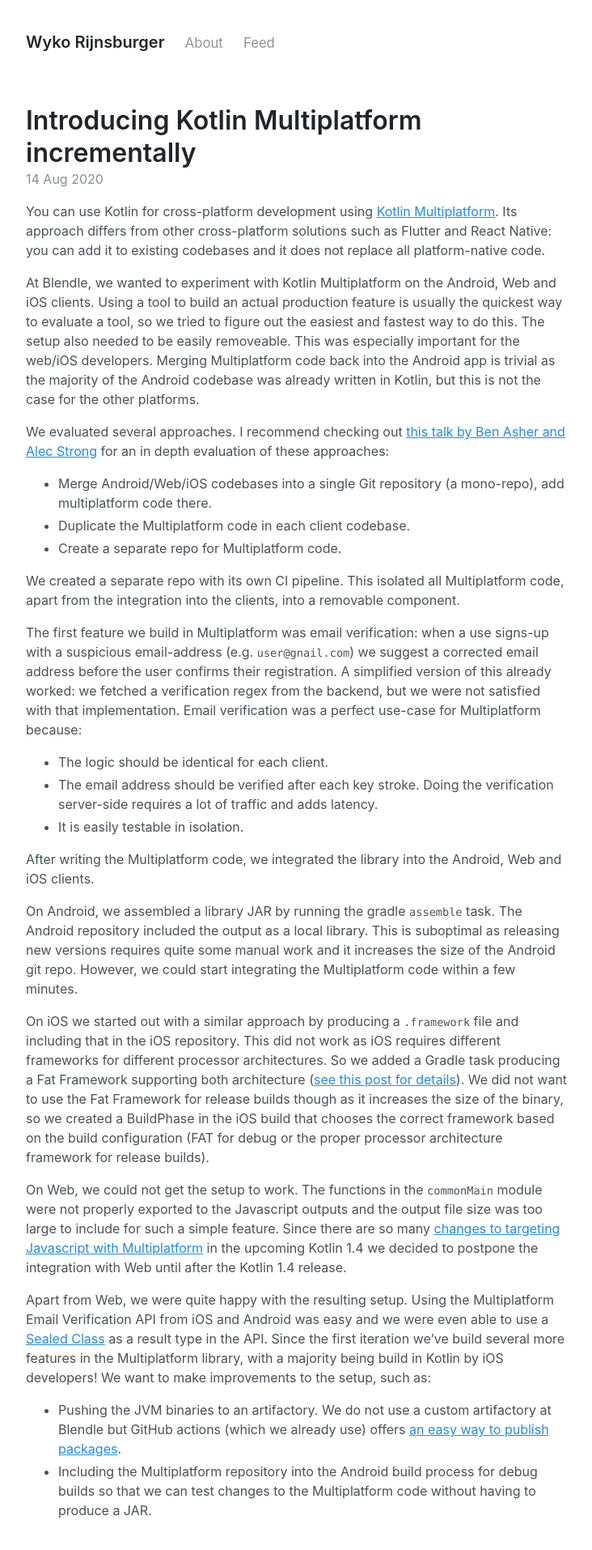
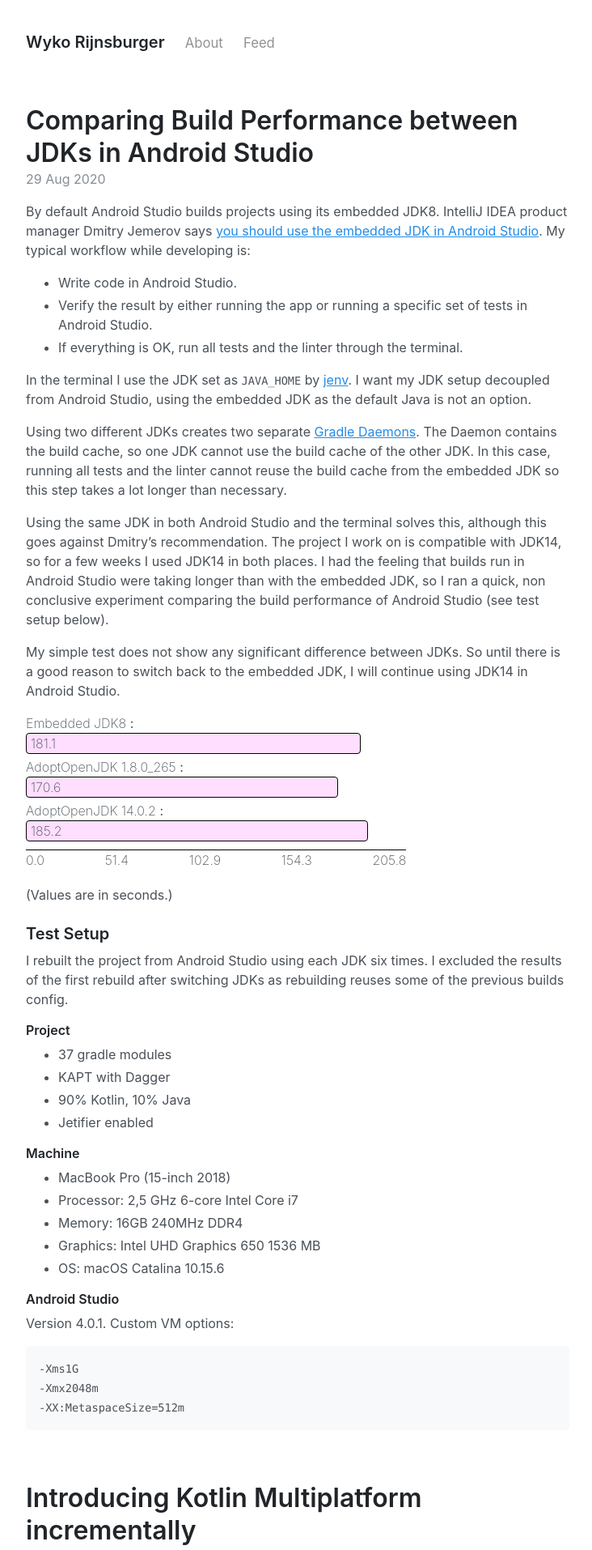
Before and after one commit to utwyko/utwyko.github.io, a Jekyll site: the page built from index.html, in a window 1280 px wide. Shown: the top 1914 px of the page at 81% size, without its empty margins (272-1004 px from the left). Built offline with Jekyll 4.4.1, drawn with Linux system fonts in a browser that asks for light colours; the list of posts is cut into pages by our own code; some of the changed text lies outside the part shown.

Commit message:
Add JDK build performance post.

````diff
--- a/_includes/head.html
+++ b/_includes/head.html
@@ -11,6 +11,7 @@
   </title>
 
   <link rel="stylesheet" href="{{ 'styles.css' | relative_url }}">
+  <link rel="stylesheet" href="/assets/css/ChartSS.css">
   <link rel="apple-touch-icon-precomposed" sizes="144x144" href="{{ '/assets/apple-touch-icon-precomposed.png' | relative_url }}">
   <link rel="shortcut icon" href="{{ '/assets/favicon.ico' | relative_url }}">
   <link rel="alternate" type="application/atom+xml" title="{{ site.title }}" href="{{ 'atom.xml' | relative_url }}">
--- /dev/null
+++ b/_posts/2020-08-29-jdk-build-performance-as-studio.md
@@ -0,0 +1,53 @@
+---
+layout: post
+title:  "Comparing Build Performance between JDKs in Android Studio"
+date:   2020-08-29
+categories: Dev
+tags: [kotlin, android, mobile]
+---
+
+By default Android Studio builds projects using its embedded JDK8. IntelliJ IDEA product manager Dmitry Jemerov says [you should use the embedded JDK in Android Studio][yole]. My typical workflow while developing is:
+- Write code in Android Studio.
+- Verify the result by either running the app or running a specific set of tests in Android Studio.
+- If everything is OK, run all tests and the linter through the terminal.
+
+In the terminal I use the JDK set as `JAVA_HOME` by [jenv][jenv]. I want my JDK setup decoupled from Android Studio, using the embedded JDK as the default Java is not an option.
+
+Using two different JDKs creates two separate [Gradle Daemons][daemon]. The Daemon contains the build cache, so one JDK cannot use the build cache of the other JDK.
+In this case, running all tests and the linter cannot reuse the build cache from the embedded JDK so this step takes a lot longer than necessary.
+
+Using the same JDK in both Android Studio and the terminal solves this, although this goes against Dmitry's recommendation. The project I work on is compatible with JDK14, so for a few weeks I used JDK14 in both places. I had the feeling that builds run in Android Studio were taking longer than with the embedded JDK, so I ran a quick, non conclusive experiment comparing the build performance of Android Studio (see test setup below).
+
+My simple test does not show any significant difference between JDKs. So until there is a good reason to switch back to the embedded JDK, I will continue using JDK14 in Android Studio.
+
+{% include jdk_comparison_bar_chart.html %}
+(Values are in seconds.)
+
+### Test Setup
+I rebuilt the project from Android Studio using each JDK six times. I excluded the results of the first rebuild after switching JDKs as rebuilding reuses some of the previous builds config.
+
+#### Project
+- 37 gradle modules
+- KAPT with Dagger
+- 90% Kotlin, 10% Java
+- Jetifier enabled
+
+#### Machine
+- MacBook Pro (15-inch 2018)
+- Processor: 2,5 GHz 6-core Intel  Core i7
+- Memory: 16GB 240MHz DDR4
+- Graphics: Intel UHD Graphics 650 1536 MB
+- OS: macOS Catalina 10.15.6
+
+#### Android Studio
+Version 4.0.1.
+Custom VM options:
+```
+-Xms1G
+-Xmx2048m
+-XX:MetaspaceSize=512m
+```
+
+[yole]: https://stackoverflow.com/a/52914187/2999211
+[jenv]: https://github.com/jenv/jenv
+[daemon]: https://docs.gradle.org/current/userguide/gradle_daemon.html
--- /dev/null
+++ b/assets/css/ChartSS.css
@@ -0,0 +1,305 @@
+:root {
+
+    /* default pallette colors */
+    --chart-pallette-1:#FB08FF;
+    --chart-pallette-2:#74FF21;
+    --chart-pallette-3:#21FFFE;
+    --chart-pallette-4:#FF7321;
+    --chart-pallette-5:#3600FF;
+    --chart-pallette-6:#FFE819;
+
+    --chart-pallette-light-1:#FB08FF22;
+    --chart-pallette-light-2:#74FF2122;
+    --chart-pallette-light-3:#21FFFE22;
+    --chart-pallette-light-4:#FF732122;
+    --chart-pallette-light-5:#3600FF22;
+    --chart-pallette-light-6:#FFE81922;
+
+    --default-hover-color:#777777;
+
+    --default-light-background:#3600FF11;
+
+    --scatter-text-color:black;
+    --bar-block-text-color:black;
+    --default-border-style: 0.5px solid black;
+
+
+    --label-font-family: -apple-system, BlinkMacSystemFont, "Segoe UI", Roboto, Oxygen-Sans, Ubuntu, Cantarell, "Helvetica Neue", sans-serif;
+    --label-font-weight:200;
+
+    /* sizes */
+    --default-chart-width:70%;
+    --default-chart-height:300px;
+    --default-stack-width:150px;
+    --default-stack-padding:50px;
+    --bar-block-text-color:black;
+
+
+    }
+
+    .ChartLabel {
+     font-family:var(--label-font-family);
+     font-weight:var(--label-font-weight);
+    }
+
+    .BarList {
+     display:flex;
+     flex-direction:column;
+     justify-content:space-between;
+     align-items:flex-start;
+     width:var(--default-chart-width);
+     list-style-position: outside;
+     list-style:none;
+     padding-bottom:12pt;
+     padding-left:0px;
+    }
+
+    .BarValue {
+     background-color:var(--bar-color,var(--chart-pallette-light-1));
+     display:flex;
+     align-items:flex-start;
+     width:var(--bar-length);
+     border-radius:4px;
+     border:var(--default-border-style);
+     padding-left:5px;
+     font-family:var(--label-font-family);
+     font-weight:var(--label-font-weight);
+    }
+
+
+
+    .BarLi {
+     width:100%;
+     list-style-position: outside;
+     list-style:none;
+    }
+
+    .XTicks {
+     display:flex;
+     flex-direction:row;
+     align-items:flex-start;
+     justify-content:space-between;
+     height:12px;
+     border-top: 1px solid black;
+     width:100%;
+     margin-top:6px;
+    }
+
+    .TickLabel:before {
+     content:var(--tick-label);
+     font-family:var(--label-font-family);
+     font-weight:var(--label-font-weight);
+    }
+
+    .BarValue:hover { background-color: var(--default-hover-color); }
+
+
+    .PlotOuterContainer {
+     position:relative;
+     background-color:transparent;
+     display:flex;
+     flex-direction:row;
+     align-items:flex-start;
+     width:var(--default-chart-width);
+     height: var(--default-chart-height);
+    }
+
+    .ScatterMainContainer {
+     position:relative;
+     background-color:var(--default-light-background);
+     display:flex;
+     flex-direction:row;
+     align-items:flex-end;
+     border-left:0.5px solid black;
+     border-bottom:0.5px solid black;
+     height: var(--default-chart-height);
+     width:100%
+    }
+
+    .ScatterPoint {
+        width: var(--pixel-x-percent);
+        height: var(--pixel-y-percent);
+        background-color: transparent;
+        position: absolute;
+        display:flex;
+        flex-direction:column;
+        align-items:flex-end;
+    }
+
+    .ScatterPoint:after {
+        --scatter-circle-color:#77DFFF;
+        content: "";
+        position: absolute;
+        height: 100%;
+        width: 10px;
+        top: -5px;
+        background-image: radial-gradient(circle at center, var(--scatter-marker-color,var(--chart-pallette-3)) 5px, transparent 5px);
+        background-size: 10px 10px;
+        background-position: top center;
+        background-repeat: no-repeat;
+    }
+
+
+    .ScatterPoint:before {
+        left: 0px;
+    }
+    .ScatterPoint:after {
+        right: -5px;
+    }
+
+    .ScatterValue {
+     list-style-position: outside;
+     list-style:none;
+     text-align: right;
+     width:100%;
+     color:var(--scatter-text-color);
+     font-family:var(--label-font-family);
+     font-weight:var(--label-font-weight);
+    }
+
+    .YTicks {
+     display:flex;
+     flex-direction:column;
+     align-items:flex-start;
+     justify-content:space-between;
+     height:100%;
+     border-right: 1px solid black;
+     margin-top:6px;
+     font-family:var(--label-font-family);
+     font-weight:var(--label-font-weight);
+    }
+
+    .FlexColumn {
+     display:flex;
+     flex-direction:column;
+     height:100%;
+     width:100%;
+    }
+
+    .FlexRow {
+     display:flex;
+     flex-direction:row;
+     height:100%;
+     width:100%;
+    }
+
+    /* hacks */
+    .FlexColumn > .BarLi > .XTicks {
+     margin-top:0px;
+    }
+
+
+    .InvisibleListItem {
+     width:0;
+     height:0;
+     font-size:0;
+    }
+
+    .LineOuterContainer {
+     background-color:var(--default-light-background);
+     display:flex;
+     flex-direction:row;
+     align-items:flex-start;
+     justify-content:space-evenly;
+     height: var(--default-chart-height);
+     list-style-position: outside;
+     list-style:none;
+    }
+
+
+
+
+    .SegmentContainer {
+     background-color:transparent;
+     display:flex;
+     flex-direction:column;
+     justify-content:flex-end;
+     flex-grow:1;
+     height: 100%;
+    }
+
+    .LineSegment {
+     list-style-position: outside;
+     list-style:none;
+     font-size:0;
+     border-top-color:var(--chart-pallette-3);
+     border-top-width:2px;
+     height:calc(var(--line-y-to) - var(--line-y-from));
+     --positive-slope:to top left;
+     --negative-slope:to top right;
+
+     background:
+     linear-gradient(var(--line-slope),
+                 transparent 0%,
+                 transparent calc(50% - 2px),
+                 var(--chart-pallette-3) 50%,
+                 transparent calc(50% + 2px),
+                 transparent 100%);
+    }
+
+    .LineBlock {
+     height:var(--line-y-from);
+     width:100%;
+     background-color:transparent;
+    }
+
+    .BarBlock {
+     height:var(--stack-height);
+     width:var(--default-stack-width);
+     border:.25px solid black;
+     text-align:center;
+     list-style-position: outside;
+     list-style:none;
+     color:var(--bar-block-text-color);
+     font-family:var(--label-font-family);
+     font-weight:var(--label-font-weight);
+     padding-top:1px;
+    }
+
+
+    /* color cycling */
+    .BarBlock:nth-child(6n+1), .WaterfallContainer:nth-child(6n+1) > .BarBlock {
+     background-color:var(--chart-pallette-light-1)
+    }
+
+    .BarBlock:nth-child(6n+2), .WaterfallContainer:nth-child(6n+2) > .BarBlock {
+     background-color:var(--chart-pallette-light-2)
+    }
+
+    .BarBlock:nth-child(6n+3), .WaterfallContainer:nth-child(6n+3) > .BarBlock {
+     background-color:var(--chart-pallette-light-3)
+    }
+
+    .BarBlock:nth-child(6n+4), .WaterfallContainer:nth-child(6n+4) > .BarBlock {
+     background-color:var(--chart-pallette-light-4)
+    }
+
+    .BarBlock:nth-child(6n+5), .WaterfallContainer:nth-child(6n+5) > .BarBlock {
+     background-color:var(--chart-pallette-light-5)
+    }
+
+    .BarBlock:nth-child(6n+6),  .WaterfallContainer:nth-child(6n+6) > .BarBlock{
+     background-color:var(--chart-pallette-light-6)
+    }
+
+
+    .BarBlock:hover { background-color: var(--default-hover-color); }
+
+    .StackFlexColumn {
+     width:calc(var(--default-stack-width)+2*var(--default-stack-padding));
+     padding-left:var(--default-stack-padding);
+     padding-right:var(--default-stack-padding);
+     border-bottom:1px solid black;
+     justify-content:flex-end;
+    }
+
+    .WaterfallContainer {
+     background-color:transparent;
+     display:flex;
+     flex-direction:column;
+     justify-content:flex-end;
+     flex-grow:1;
+     height: 100%;
+     margin-left:10px;
+     margin-right:10px;
+    }
````
Also changed, not shown: _includes/jdk_comparison_bar_chart.html (added, +16 -0 lines), _posts/2020-08-14-multiplatform.md (+1 -1 lines).
